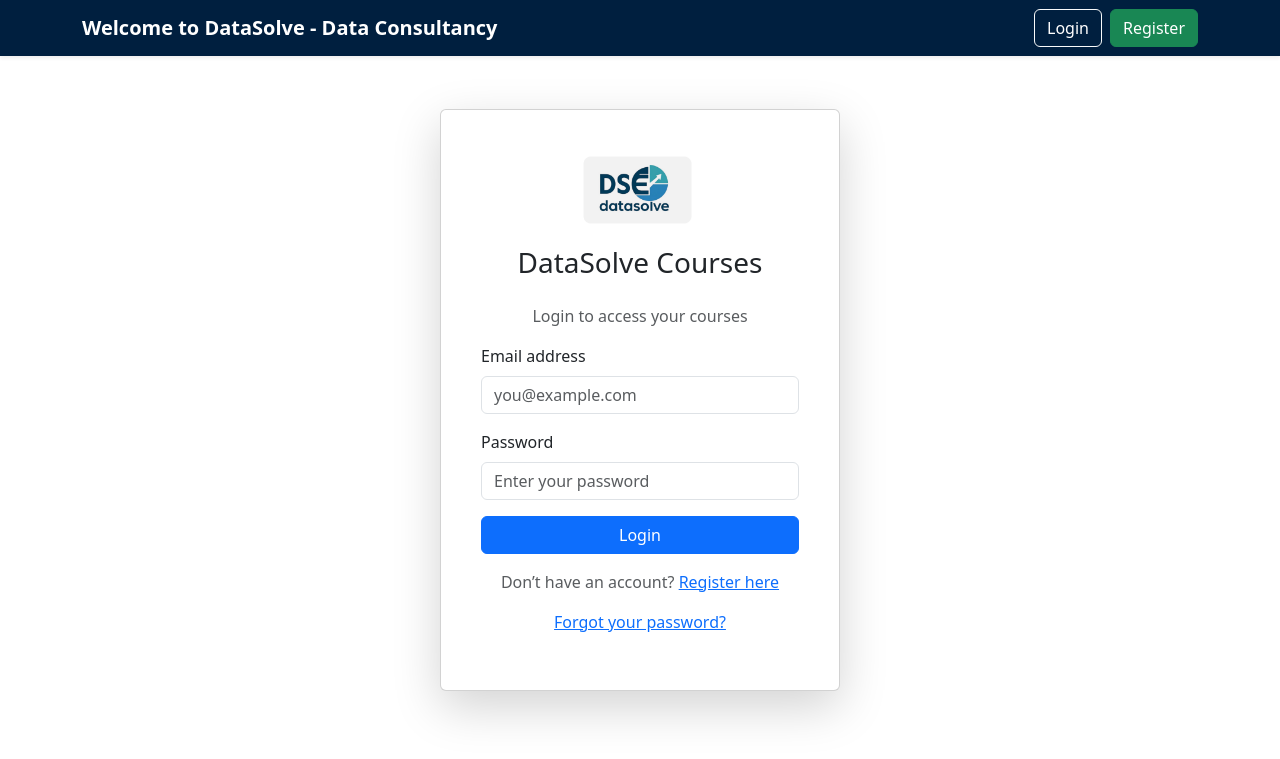
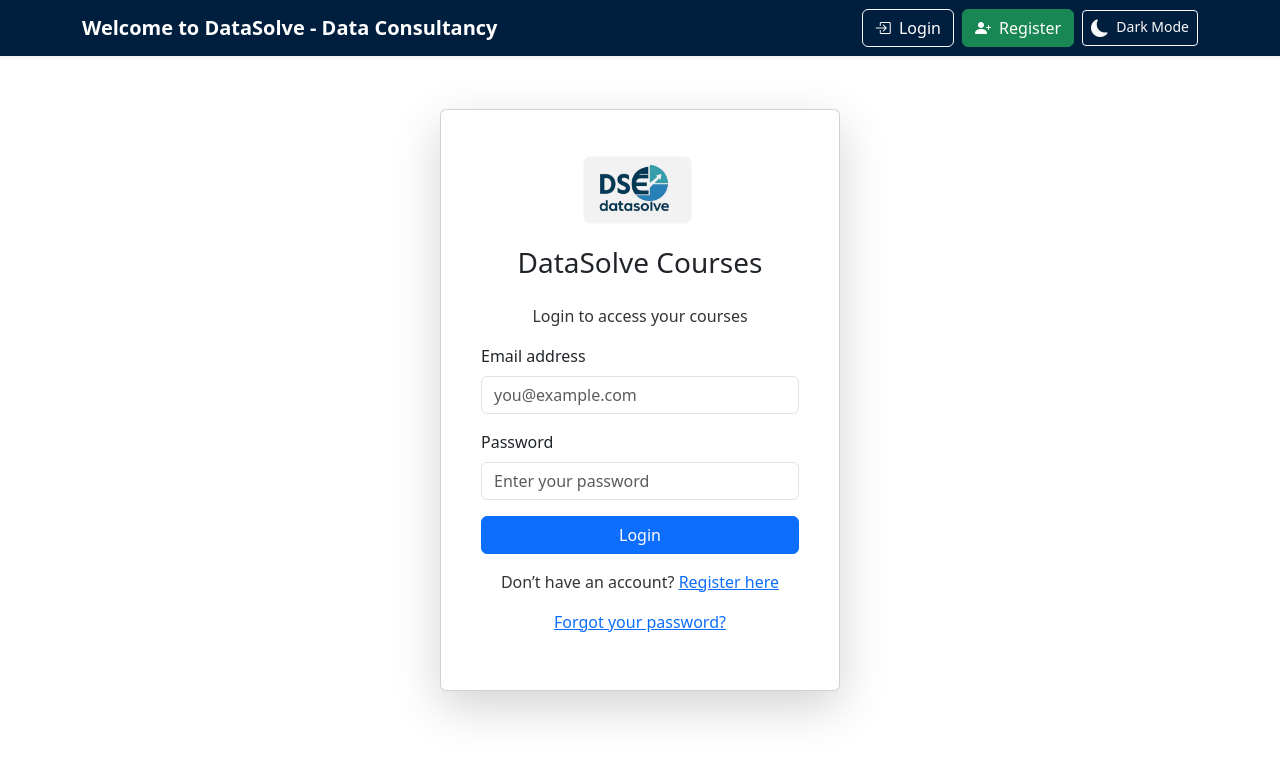
Before and after one commit to Evanson045/Courses, a Flask app: page /login in a window 1280 px wide. Shown: the top 759 px of the page. Run offline with Flask 3, Linux system fonts and the light colour scheme.

Commit message:
final commit

```diff
--- a/static/style.css
+++ b/static/style.css
@@ -230,3 +230,28 @@ img.logo:hover {
   }
   body.dark-mode .hero .btn:hover { background-color: #ffcd39; }
 }
+
+/* Light mode appearance */
+.login-prompt,
+.auth-text {
+  font-size: 1rem;
+  font-weight: 500;
+  color: #333; /* dark gray for readability */
+  margin-top: 10px;
+}
+
+/* Dark mode appearance */
+body.dark-mode .login-prompt,
+body.dark-mode .auth-text {
+  color: #fff !important; /* white text in dark mode */
+}
+
+body.dark-mode .auth-text a,
+body.dark-mode .login-prompt a {
+  color: #7ab3d8 !important; /* subtle accent for links */
+}
+
+body.dark-mode .auth-text a:hover,
+body.dark-mode .login-prompt a:hover {
+  color: #ffc107 !important; /* highlight on hover */
+}
--- a/templates/base.html
+++ b/templates/base.html
@@ -8,26 +8,92 @@
   <link rel="stylesheet" href="{{ url_for('static', filename='style.css') }}">
   <link rel="stylesheet" href="https://cdn.jsdelivr.net/npm/bootstrap@5.3.0/dist/css/bootstrap.min.css">
   <link rel="stylesheet" href="https://cdn.jsdelivr.net/npm/bootstrap-icons@1.11.1/font/bootstrap-icons.css">
+  <style>
+    /* Dark Mode Base */
+    body.dark-mode {
+      background-color: #222; /* slightly softer black */
+      color: #f1f1f1;
+      transition: background-color 0.3s ease, color 0.3s ease;
+    }
+    body.dark-mode .card {
+      background-color: #000; /* pure black for sleek look */
+      color: #f1f1f1;
+      border: none;
+    }
+    body.dark-mode .navbar {
+      background-color: #000 !important;
+      box-shadow: 0 2px 6px rgba(0,0,0,0.6);
+    }
+    #toggle-dark i {
+      font-size: 1.1rem;
+      vertical-align: middle;
+    }
+
+    /* Dark Mode Buttons (scoped to cards) */
+    body.dark-mode .card .btn-primary {
+      background-color: #28a745 !important; /* Green open buttons */
+      border: none !important;
+      color: #fff !important;
+      box-shadow: none !important;
+    }
+    body.dark-mode .card .btn-primary:hover {
+      background-color: #218838 !important;
+    }
+
+    body.dark-mode .card .btn-warning {
+      background-color: #ffc107 !important; /* Yellow unlock/next/prev buttons */
+      border: none !important;
+      color: #000 !important;
+      box-shadow: none !important;
+    }
+    body.dark-mode .card .btn-warning:hover {
+      background-color: #e0a800 !important;
+    }
+
+    /* Auth prompts in dark mode */
+    body.dark-mode .login-prompt,
+    body.dark-mode .auth-text {
+      color: #fff !important;
+    }
+    body.dark-mode .login-prompt a,
+    body.dark-mode .auth-text a {
+      color: #7ab3d8 !important;
+    }
+    body.dark-mode .login-prompt a:hover,
+    body.dark-mode .auth-text a:hover {
+      color: #ffc107 !important;
+    }
+  </style>
 </head>
 <body>
   <!-- Navbar -->
-  <nav class="navbar navbar-expand-lg navbar-dark shadow-sm" style="background-color:#001f3f;">
-    <div class="container">
+  <nav class="navbar navbar-dark shadow-sm" style="background-color:#001f3f;">
+    <div class="container d-flex justify-content-between align-items-center">
+      <!-- Brand -->
       <a class="navbar-brand fw-bold text-white" href="{{ url_for('index') }}">
         Welcome to DataSolve - Data Consultancy
       </a>
-      <button class="navbar-toggler" type="button" data-bs-toggle="collapse" data-bs-target="#navbarNav">
-        <span class="navbar-toggler-icon"></span>
-      </button>
-      <div class="collapse navbar-collapse justify-content-end" id="navbarNav">
+
+      <!-- Nav Items (always visible) -->
+      <div class="d-flex align-items-center">
         {% if session.get('user_id') %}
-          <a href="{{ url_for('dashboard') }}" class="btn btn-outline-light me-2">Home</a>
-          <a href="{{ url_for('logout') }}" class="btn btn-danger">Logout</a>
+          <a href="{{ url_for('dashboard') }}" class="btn btn-outline-light me-2">
+            <i class="bi bi-house-door-fill me-1"></i> Home
+          </a>
+          <a href="{{ url_for('logout') }}" class="btn btn-danger me-2">
+            <i class="bi bi-box-arrow-right me-1"></i> Logout
+          </a>
         {% else %}
-          <a href="{{ url_for('login') }}" class="btn btn-outline-light me-2">Login</a>
-          <a href="{{ url_for('register') }}" class="btn btn-success">Register</a>
+          <a href="{{ url_for('login') }}" class="btn btn-outline-light me-2">
+            <i class="bi bi-box-arrow-in-right me-1"></i> Login
+          </a>
+          <a href="{{ url_for('register') }}" class="btn btn-success me-2">
+            <i class="bi bi-person-plus-fill me-1"></i> Register
+          </a>
         {% endif %}
-        <button id="toggle-dark" class="btn btn-sm btn-outline-light d-lg-none ms-2">🌙 Dark Mode</button>
+        <button id="toggle-dark" class="btn btn-sm btn-outline-light">
+          <i class="bi bi-moon-fill me-1"></i> Dark Mode
+        </button>
       </div>
     </div>
   </nav>
@@ -52,17 +118,19 @@
   <script>
     const toggleBtn = document.getElementById('toggle-dark');
     if (toggleBtn) {
-      if (window.innerWidth < 992 && localStorage.getItem('theme') === 'dark') {
+      // Apply saved theme
+      if (localStorage.getItem('theme') === 'dark') {
         document.body.classList.add('dark-mode');
-        toggleBtn.textContent = "☀️ Light Mode";
+        toggleBtn.innerHTML = '<i class="bi bi-sun-fill me-1"></i> Light Mode';
       }
+      // Toggle on click
       toggleBtn.addEventListener('click', function() {
-        if (window.innerWidth < 992) {
-          document.body.classList.toggle('dark-mode');
-          const isDark = document.body.classList.contains('dark-mode');
-          this.textContent = isDark ? "☀️ Light Mode" : "🌙 Dark Mode";
-          localStorage.setItem('theme', isDark ? 'dark' : 'light');
-        }
+        document.body.classList.toggle('dark-mode');
+        const isDark = document.body.classList.contains('dark-mode');
+        this.innerHTML = isDark
+          ? '<i class="bi bi-sun-fill me-1"></i> Light Mode'
+          : '<i class="bi bi-moon-fill me-1"></i> Dark Mode';
+        localStorage.setItem('theme', isDark ? 'dark' : 'light');
       });
     }
   </script>
--- a/templates/login.html
+++ b/templates/login.html
@@ -9,7 +9,8 @@
 
       <!-- Heading -->
       <h3 class="mb-4">DataSolve Courses</h3>
-      <p class="text-muted">Login to access your courses</p>
+      <!-- Refined prompt -->
+      <p class="login-prompt">Login to access your courses</p>
 
       <!-- Login Form -->
       <form method="POST" action="{{ url_for('login') }}">
@@ -25,10 +26,10 @@
       </form>
 
       <!-- Links -->
-      <p class="mt-3 text-muted">
+      <p class="mt-3 auth-text">
         Don’t have an account? <a href="{{ url_for('register') }}">Register here</a>
       </p>
-      <p class="text-muted">
+      <p class="auth-text">
         <a href="#">Forgot your password?</a>
       </p>
     </div>
```
Also changed, not shown: templates/course.html (+9 -5 lines), templates/module.html (+15 -2 lines), 1 other file.
